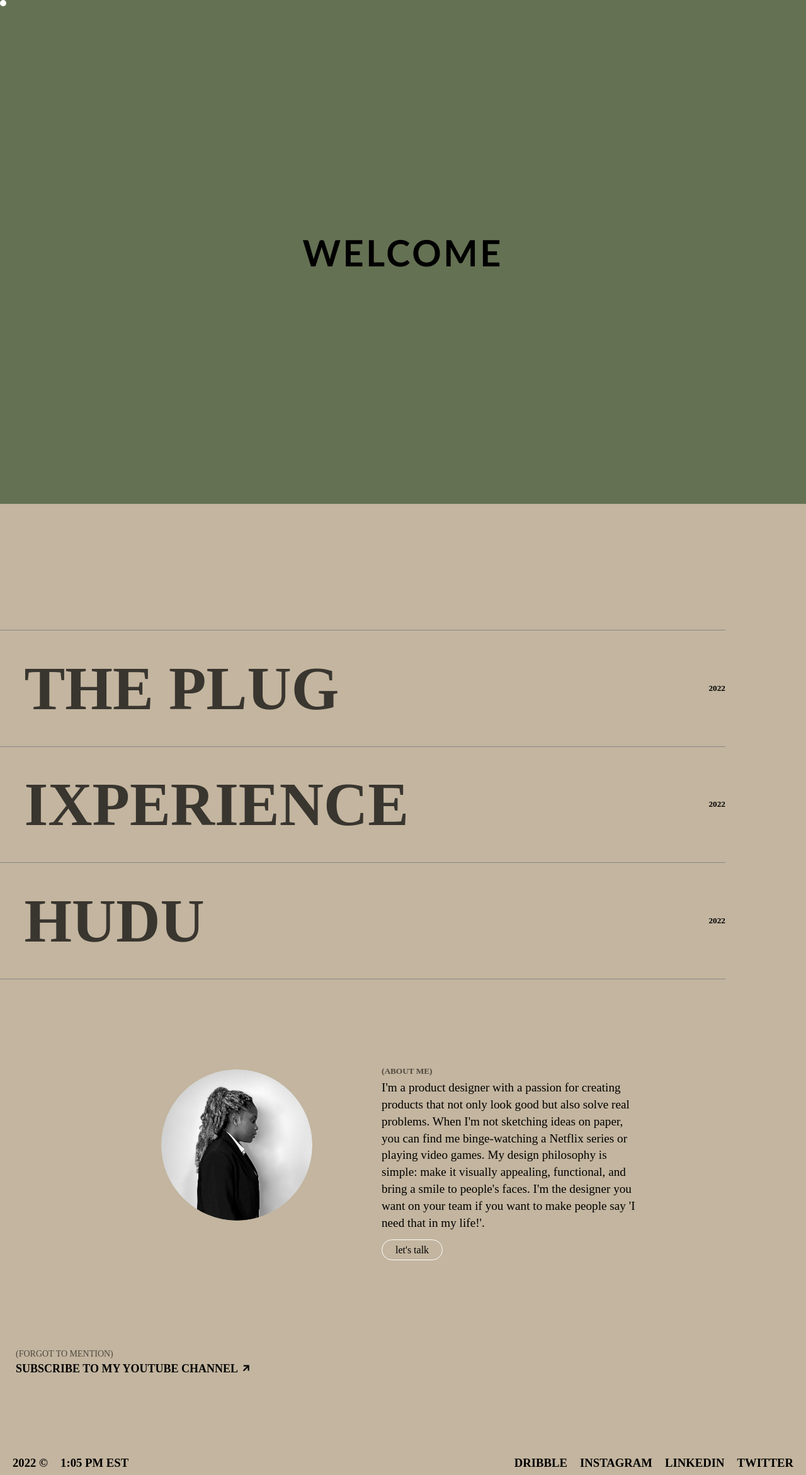
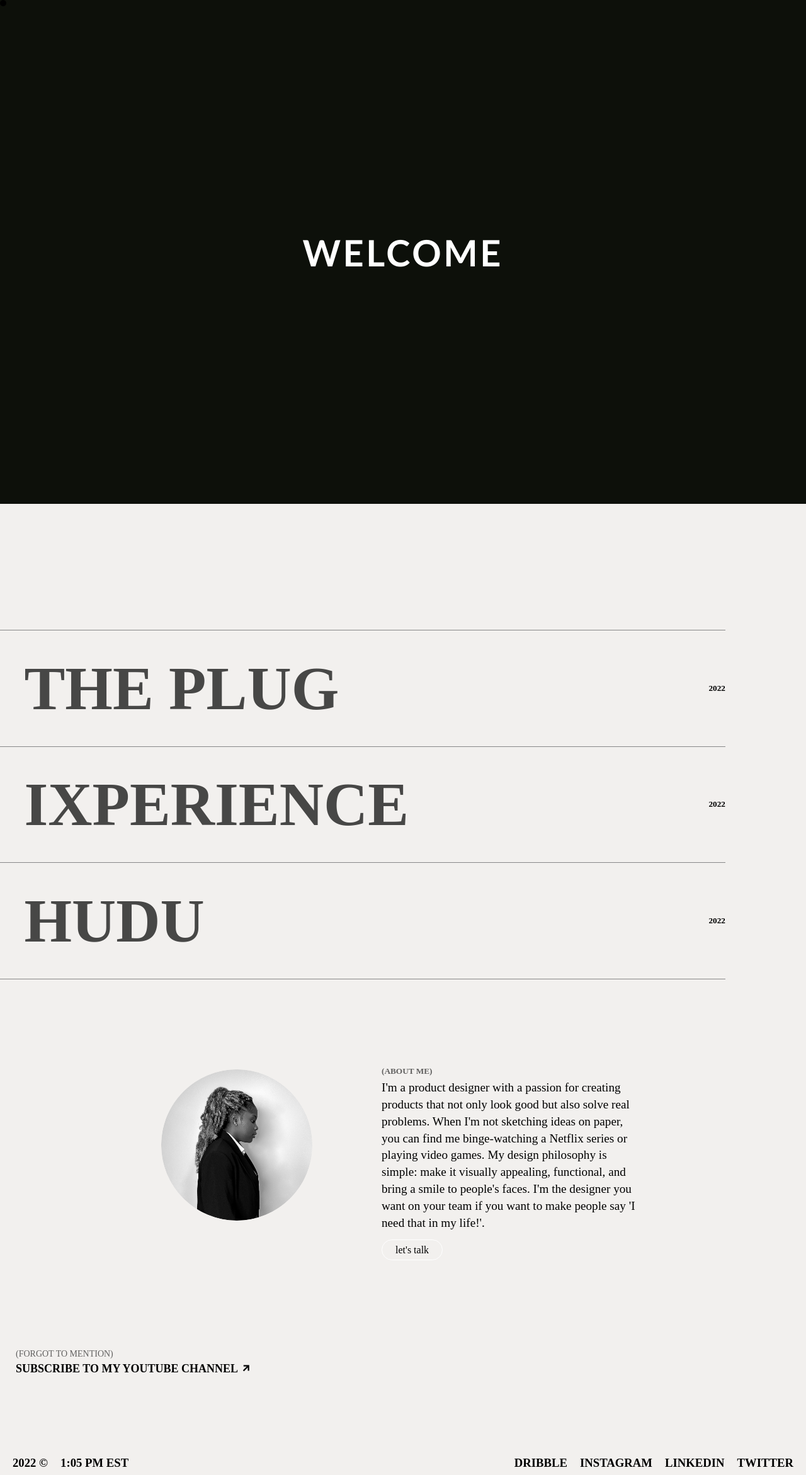
Before and after one commit to MShazilKhan7/Portfolio-X-cynthia, a plain HTML site: page index.html in a window 1280 px wide. Shown: the whole page at 63% size. Drawn offline with nearby package versions, Linux system fonts and the light colour scheme; a script that the page names is missing.

Commit message:
new changes

```diff
--- a/index.html
+++ b/index.html
@@ -17,7 +17,7 @@
     <div id="main">
         <div id="home">
             <div id="nav">
-                <a href="#">Muhammad Shazil Khan</a>
+                <a href="#">Cynthia</a>
                 <h4>MAIN+</h4>
             </div>
             <div id="heading">
--- a/script.js
+++ b/script.js
@@ -3,9 +3,7 @@ const scroll = new LocomotiveScroll({
     smooth: true
 });
 
-window.addEventListener('scroll', ()=>{
-  console.log("hello scrolling");
-})
+
 // dets gives the details
 //
 var timeout = 0;
@@ -99,8 +97,8 @@ document.querySelectorAll(".elem").forEach(function (elem) {
 
     elem.addEventListener("mousemove", function (dets) {
       var diff = dets.clientY - elem.getBoundingClientRect().top;
-      diffrot = dets.clientX - rotate;
-      rotate = dets.clientX;
+      diffrot  = dets.clientX - rotate;
+      rotate   = dets.clientX;
       gsap.to(elem.querySelector("img"), {
         opacity: 1,
         ease: Power3,
--- a/style.css
+++ b/style.css
@@ -11,14 +11,13 @@ html,body{
     height: 100%;
 }
 #mini-small-follower{
-   transition: all cubic-bezier(0.19, 1, 0.22, 1) 1s;
+    transition: all cubic-bezier(0.19, 1, 0.22, 1) 1s;
     position: absolute;
     z-index: 9999;
     border-radius: 50%;
     width: 10px;
     height: 10px;
-   background-color: #fff;
-
+    background-color: black;
 }
 .bounding{
     width: fit-content;
@@ -31,7 +30,7 @@ html,body{
     position: relative;
     width: 100%;
     height: 100vh;
-    background-color: #C3B59F;
+    background-color: #f2f0ee;
 }
 
 #nav{
@@ -48,7 +47,7 @@ html,body{
 }
 
 #main{
-    background-color: #C3B59F;
+    background-color: #f2f0ee;
 }
 /* #heading{
     background-color: red;
@@ -127,7 +126,7 @@ html,body{
 
 #secondSection{
     width: 100%;
-    background-color: #C3B59F;
+    background-color: #f2f0ee;
     padding-right: 10vw;
     padding-top: 200px;
 }
@@ -165,7 +164,7 @@ html,body{
 }
 
 #aboutdiv{
-    background-color: #C3B59F;
+    background-color: #f2f0ee;
     padding: 10vw 20vw;
     display: flex;
     align-items: center;
@@ -203,12 +202,12 @@ html,body{
     color: black;
     font-size: 1rem;
     text-decoration: none;
-    background-color: #C3B59F;
+    background-color: #f2f0ee;
 
 }
 
 #subscribe{
-    background-color: #C3B59F;
+    background-color: #f2f0ee;
     color: #fff;
     padding: 10px 25px;
     padding-bottom: 120px;
@@ -228,7 +227,7 @@ html,body{
     display: flex;
     align-items: center;
     justify-content: space-between;
-    background-color: #C3B59F;
+    background-color: #f2f0ee;
     padding: 8px 20px;
     font-weight: lighter;
 }
@@ -329,7 +328,7 @@ html,body{
     height: 100vh;
     position: absolute;
     top: 0;
-    background-color: #657153;
+    background-color: #0d100a;
     /* background-color: #A0AF84; */
 }
 .start-overlay h1{
@@ -337,4 +336,5 @@ html,body{
     letter-spacing: 3px;
     font-size: 3rem;
     scale: 1.2;
+    color: white;
 }
```
